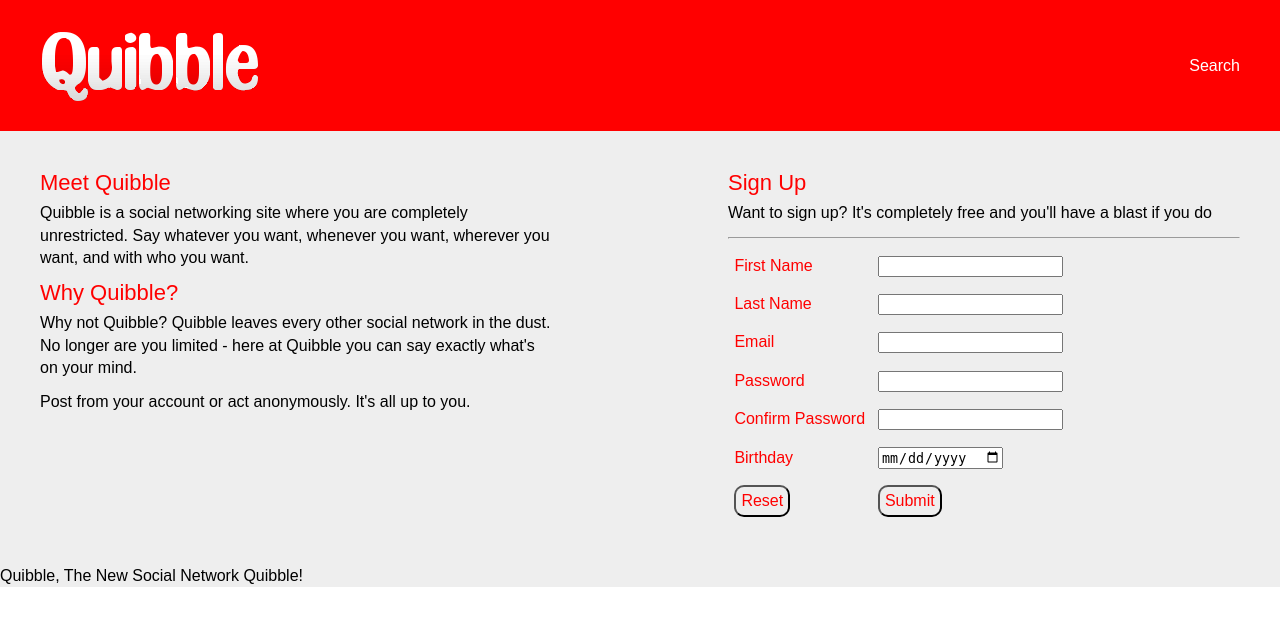
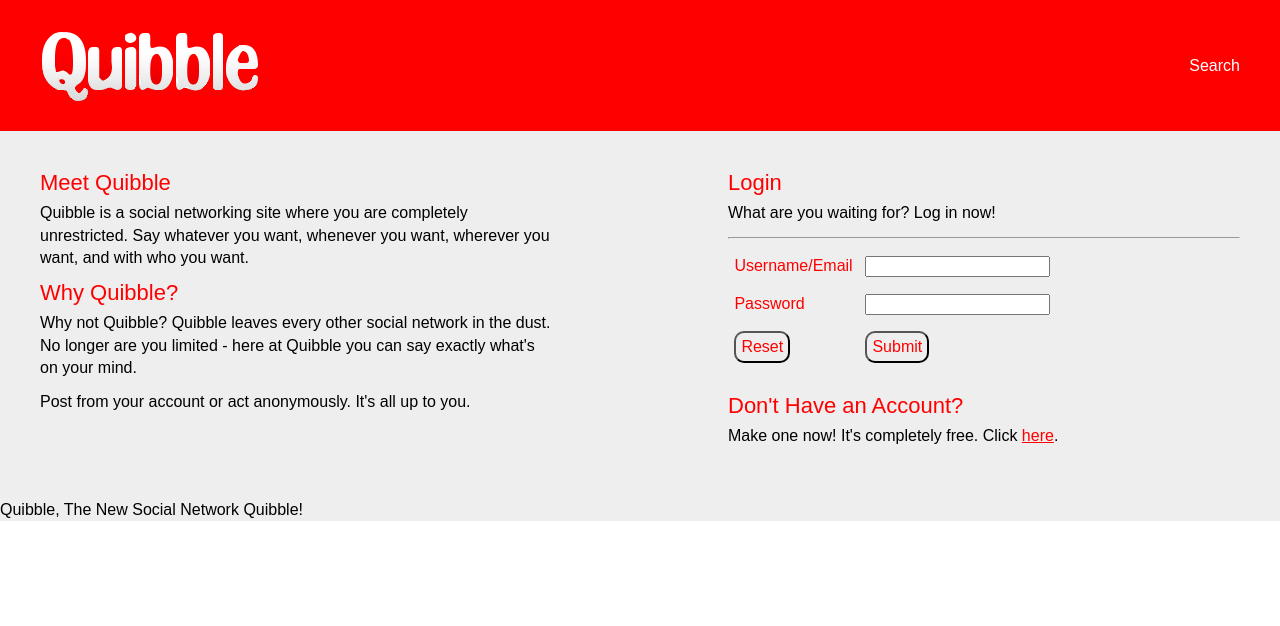
Before and after one commit to quibble-group/quibble, a Python web app: template templates/index.html in a window 1280 px wide. Shown: the top 626 px of the page. Run offline with Jinja, Linux system fonts and the light colour scheme; the template is opened without the code that fills it, so the values that code supplies are empty.

Commit message:
making index for signin and adding link for signup

```diff
--- a/templates/index.html
+++ b/templates/index.html
@@ -29,20 +29,13 @@
 			<p>Post from your account or act anonymously.  It's all up to you.</p>
 		</section><!-- /#left -->
 		<section id="right">
-			<h2>Sign Up</h2>
-			<p>Want to sign up?  It's completely free and you'll have a blast if you do</p>
+			<h2>Login</h2>
+			<p>What are you waiting for? Log in now!</p>
 			<hr>
-			<form id="signup-form" method="post" enctype="multipart/form-data">
+			<form id="login-form" method="post" enctype="multipart/form-data">
 		  	<table>
 				<tr>
-					<td class="label">First Name</td>
-					<td><input type="text" name="first_name"></td>
-				</tr>
-				<tr>
-					<td class="label">Last Name</td>
-					<td><input type="text" name="last_name"></td>
-				</tr>
-					<td class="label">Email</td>
+					<td class="label">Username/Email</td>
 					<td><input type="text" name="email"></td>
 				</tr>
 				<tr>
@@ -50,19 +43,14 @@
 					<td><input type="password" name="password"</td>
 				</tr>
 				<tr>
-					<td class="label">Confirm Password</td>
-					<td><input type="password" name="confirm_password"></td>
-				</tr>
-				<tr>
-					<td class="label">Birthday</td>
-					<td><input type="date" name="birthday"</td>
-				</tr>
-				<tr>
 					<td><input type="reset" class="button"></td>
 					<td><input type="submit" class="button"></td>
 				</tr>
 			</table>
-			</form><!-- /#signup-form -->
+			</form><!-- /#login-form -->
+			<br>
+			<h2>Don't Have an Account?</h2>
+			<p>Make one now!  It's completely free.  Click <a href="/signup">here</a>.</p>
 		</section><!-- /#right -->
 	</div><!-- /#index-content -->
 	<footer id="about">
```
Also changed, not shown: lib/db/database.py (+0 -11 lines), main.py (+1 -19 lines).
